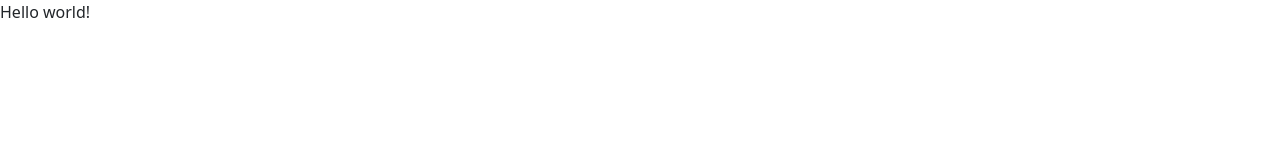
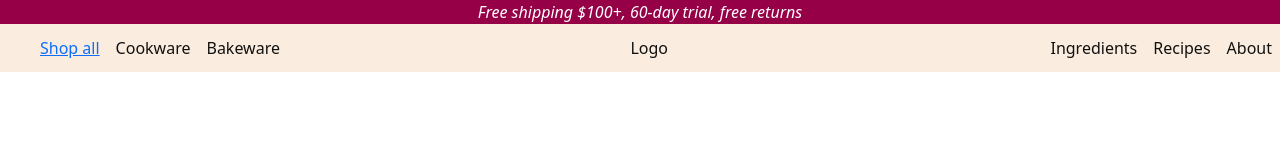
Before and after one commit to JVJS1/webstore, a plain HTML site: page index.html in a window 1280 px wide. Drawn offline with nearby package versions, Linux system fonts and the light colour scheme.

Commit message:
add Navbar (WIP)

```diff
--- a/css/style.css
+++ b/css/style.css
@@ -0,0 +1,39 @@
+.infoBanner {
+    display: flex;
+    justify-content: center;
+    background-color: #960047;
+}
+
+.infoBanner em {
+    color: white;
+}
+
+.customNavbar {
+    color: #111110;
+    display: flex;
+    flex-direction: row;
+    justify-content: space-between;
+    align-items: center;
+    height: 3em;
+    background-color: #faeddf;
+}
+
+.customNavbar ul {
+    display: flex;
+    flex-direction: row;
+    align-items: center;
+    height: 3em;
+    margin: 0;
+}
+
+.customNavbar ul>li {
+    list-style-type: none;
+    margin: 0.5em;
+}
+
+ /*to do: de pus toaate textele din Navbar in elemente
+ de tip "anchor" (<a>)*/
+ /* de stilizat toate elementele de tip "anchor" ca sa aiba
+  textul de culoarea setata in Navbar #111110*/
+  /* de stilizat toate elementele de tip "anchor
+  sa fie subliniate doar cand se face HOVER deasupra lor" */
--- a/index.html
+++ b/index.html
@@ -11,10 +11,43 @@
 </head>
 
 <body>
-    <p>
-        Hello world!
-    </p>
+    <header>
+        <section class="infoBanner">
+            <em>
+                Free shipping $100+, 60-day trial, free returns
+            </em>
+        </section>
+        <section>
+            <nav class="customNavbar">
+                <ul id="leftNavList">
+                    <li>
+                        <a href="#">Shop all</a>
+                    </li>
+                    <li>
+                        Cookware
+                    </li>
+                    <li>
+                        Bakeware
+                    </li>
+                </ul>
+                <section id="logo">
+                    Logo
+                </section>
+                <ul id="rightNavList">
+                    <li>
+                        Ingredients
+                    </li>
+                    <li>
+                        Recipes
+                    </li>
+                    <li>
+                        About
+                    </li>
+                </ul>
 
+            </nav>
+        </section>
+    </header>
 <body>
 <script src="js/index.js"></script>
 <script src="https://cdn.jsdelivr.net/npm/bootstrap@5.3.1/dist/js/bootstrap.bundle.min.js"
```
